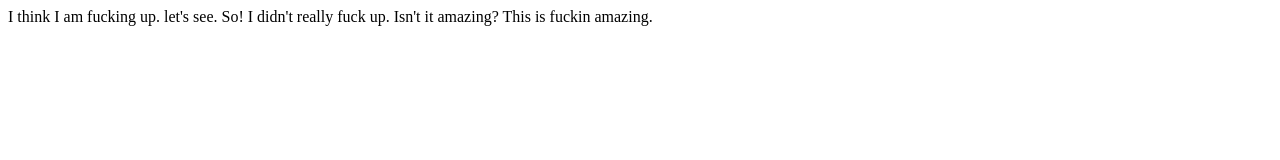
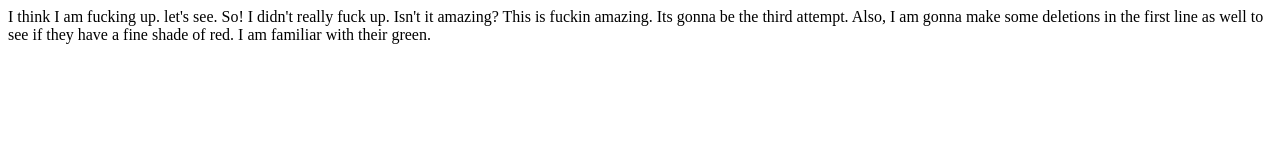
Before and after one commit to VarunGandhi/varungandhi.github.io, a plain HTML site: page index.html in a window 1280 px wide. Drawn offline with Linux system fonts and the light colour scheme.

Commit message:
Third Commit
There is little something in my brain but it will come through

```diff
--- a/index.html
+++ b/index.html
@@ -1,2 +1,4 @@
 <html><body>I think I am fucking up. let's see.
 So! I didn't really fuck up. Isn't it amazing? This is fuckin amazing.</body></html>
+
+<html><body>Its gonna be the third attempt. Also, I am gonna make some deletions in the first line as well to see if they have a fine shade of red. I am familiar with their green.</body></html>
```
